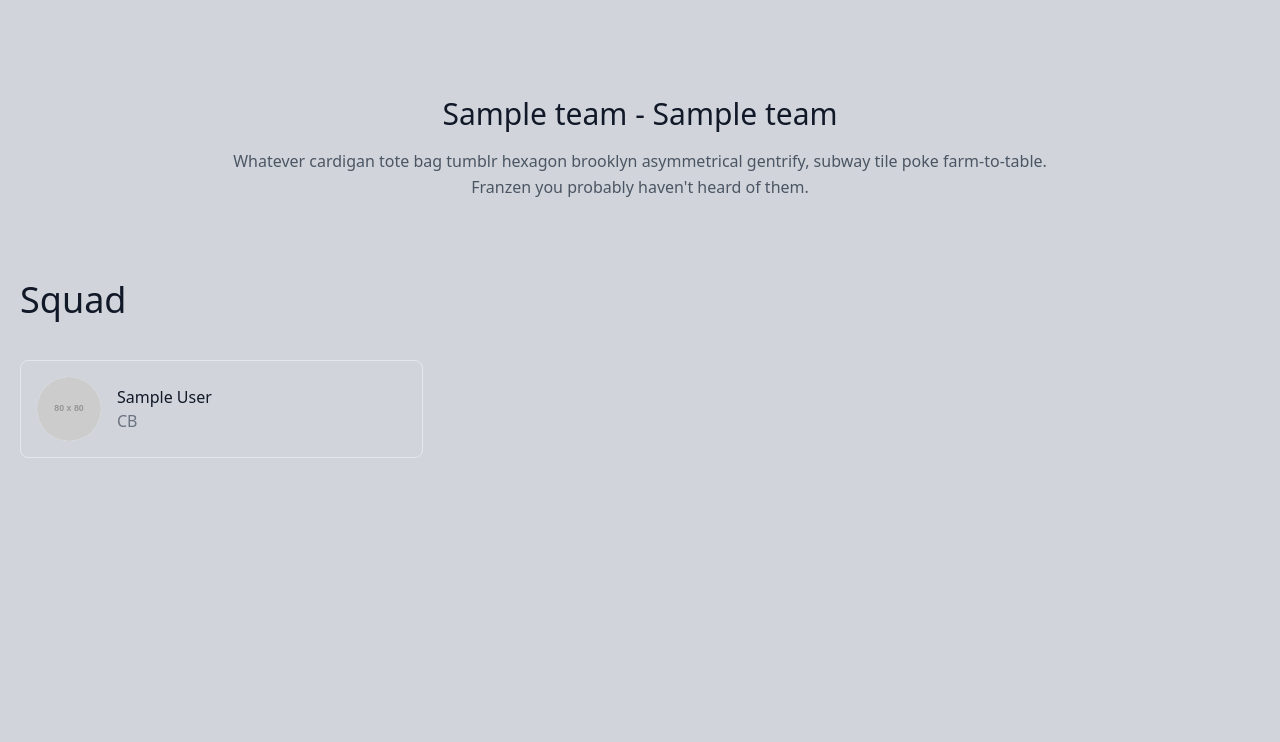
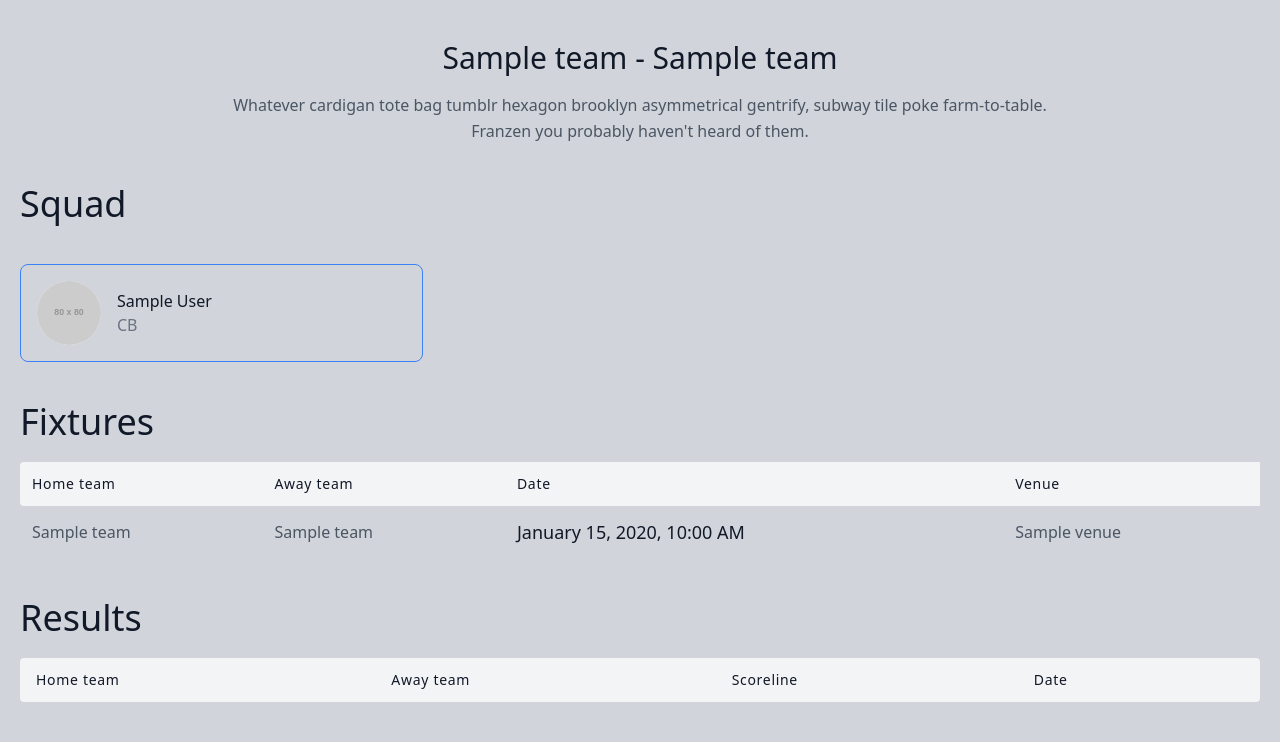
Before and after one commit to Sheriff-AA/bife-football, a Django app: page /teams/1/ in a window 1280 px wide. Shown: the part 80-822 px from the top of the page. Before the commit the page ends 538 px from the top, so only its background shows below. Run offline with Django 4.2, Linux system fonts and the light colour scheme; tables that the repository leaves empty hold one stand-in row (values such as "Sample post"); grey boxes labelled with a size stand in for pictures from a placeholder-image service; lists and menus that the app fills with data are empty; some libraries are stand-ins or nearby versions.

Commit message:
ui edits

```diff
--- a/matches/templates/matches/match_list.html
+++ b/matches/templates/matches/match_list.html
@@ -49,7 +49,7 @@
           <td class="px-4 py-3">
               {{ result.score_hometeam }} : {{ result.score_awayteam }}</td>
           <td class="px-4 py-3 text-lg text-gray-900">{{ result.match.date|date:"F d, Y, h:i A" }}</td>
-          <td class="px-4 py-3 text-lg text-gray-900">
+          <td class="px-4 py-3 text-lg underline text-blue-900">
             <a href="{% url 'matches:match-detail' result.match.slug %}">View</a>
           </td>
           </tr>
@@ -86,7 +86,7 @@
                 </a>
             </td>
             <td class="px-3 py-3 text-lg text-gray-900">{{ fixture.date|date:"F d, Y, h:i A" }}</td>
-            <td class="px-3 py-3 text-right text-lg text-gray-900">
+            <td class="px-3 py-3 text-right text-lg underline text-blue-900">
               <a href="{% url 'matches:match-event-create' fixture.slug %}">Add event(s)</a>
             </td>
             </tr>
--- a/players/templates/players/player_list.html
+++ b/players/templates/players/player_list.html
@@ -41,7 +41,7 @@
           </td>
           <td class="px-4 py-3 border">{{ player.age }}</td>
           <td class="px-4 py-3 border text-lg text-gray-900">{{ player.position }}</td>
-          <td class="px-4 py-3 border text-lg text-gray-900">
+          <td class="px-4 py-3 border text-lg underline text-blue-900">
             <a href="{% url 'players:player-detail' player.slug %}">Details</a>
           </td>
           </tr>
--- a/teams/templates/teams/team_detail.html
+++ b/teams/templates/teams/team_detail.html
@@ -6,8 +6,8 @@ previous 10 results, upcoming fixtures
 {% endcomment %}
 
 <section class="text-gray-600 body-font">
-    <div class="container px-5 py-24 mx-auto">
-      <div class="flex flex-col text-center w-full mb-20">
+    <div class="container px-5 py-10 mx-auto">
+        <div class="flex flex-col text-center w-full mb-10">
             <h1 class="sm:text-3xl text-2xl font-medium title-font mb-4 text-gray-900">{{ team.team_name }} - {{ team.short_team_name }}</h1>
             <p class="lg:w-2/3 mx-auto leading-relaxed text-base">Whatever cardigan tote bag tumblr hexagon brooklyn asymmetrical gentrify, subway tile poke farm-to-table. Franzen you probably haven't heard of them.</p>
         </div>
@@ -15,16 +15,101 @@ previous 10 results, upcoming fixtures
         <div class="flex flex-wrap -m-2">
             {% for contract in contracts %}
             <div class="p-2 lg:w-1/3 md:w-1/2 w-full">
-          <div class="h-full flex items-center border-gray-200 border p-4 rounded-lg">
+            <div class="h-full flex items-center border-blue-500 border p-4 rounded-lg">
                 <img alt="team" class="w-16 h-16 bg-gray-100 object-cover object-center flex-shrink-0 rounded-full mr-4" src="https://dummyimage.com/80x80">
+                <a href="{% url 'players:player-detail' contract.player.slug %}">
                     <div class="flex-grow">
-              <h2 class="text-gray-900 title-font font-medium">{{ contract.player}}</h2>
+                    <h2 class="text-gray-900 title-font font-medium">
+                        {{ contract.player }}</h2>
                     <p class="text-gray-500">{{ contract.player.position }}</p>
                     </div>
+                </a>
             </div>
             </div>
             {% endfor %}
         </div>
+
+        <h1 class="sm:text-4xl text-3xl font-medium title-font mt-10 text-gray-900">Fixtures</h1>
+        {% if upcoming_matches %}
+            <div class="lg:w-3/3 w-full mx-auto mb-10 overflow-auto">
+                <div class="flex flex-col w-full mb-5">
+                </div>
+                <table class="table-auto w-full text-left whitespace-no-wrap">
+                <thead>
+                    <tr>
+                    <th class="px-3 py-3 title-font tracking-wider font-medium text-gray-900 text-sm bg-gray-100 rounded-tl rounded-bl">Home team</th>
+                    <th class="px-3 py-3 title-font tracking-wider font-medium text-gray-900 text-sm bg-gray-100">Away team</th>
+                    <th class="px-3 py-3 title-font tracking-wider font-medium text-gray-900 text-sm bg-gray-100">Date</th>
+                    <th class="px-3 py-3 title-font tracking-wider font-medium text-gray-900 text-sm bg-gray-100">Venue</th>
+                    </tr>
+                </thead>
+                {% for fixture in upcoming_matches %}
+                <tbody>
+                    <tr>
+                    <td class="px-3 py-3">
+                        <a href="{% url 'matches:match-detail' fixture.slug %}">
+                            {{ fixture.home_team }}
+                        </a>
+                    </td>
+                    <td class="px-3 py-3">
+                        <a href="{% url 'matches:match-detail' fixture.slug %}">
+                            {{ fixture.away_team }}
+                        </a>
+                    </td>
+                    <td class="px-3 py-3 text-lg text-gray-900">{{ fixture.date|date:"F d, Y, h:i A" }}</td>
+                    <td class="px-3 py-3">{{ fixture.venue }}
+                    </td>
+                    </tr>
+                </tbody>
+                {% endfor %}
+                </table>
+            </div>
+        {% else %}
+            <h1 class="sm:text-1xl font-medium text-center title-font mt-5">None at this time</h1>
+        {% endif %}
+
+        <h1 class="sm:text-4xl text-3xl font-medium title-font mt-5 text-gray-900">Results</h1>
+        {% if team_results %}
+            <div class="lg:w-3/3 w-full mx-auto overflow-auto">
+                <div class="flex flex-col w-full mb-5">
+                </div>
+                <table class="table-auto w-full text-left whitespace-no-wrap">
+                <thead>
+                    <tr>
+                    <th class="px-4 py-3 title-font tracking-wider font-medium text-gray-900 text-sm bg-gray-100 rounded-tl rounded-bl">Home team</th>
+                    <th class="px-4 py-3 title-font tracking-wider font-medium text-gray-900 text-sm bg-gray-100">Away team</th>
+                    <th class="px-4 py-3 title-font tracking-wider font-medium text-gray-900 text-sm bg-gray-100">Scoreline</th>
+                    <th class="px-4 py-3 title-font tracking-wider font-medium text-gray-900 text-sm bg-gray-100">Date</th>
+                    <th class="w-10 title-font tracking-wider font-medium text-gray-900 text-sm bg-gray-100 rounded-tr rounded-br"></th>
+                    </tr>
+                </thead>
+                {% for result in results %}
+                <tbody>
+                    <tr>
+                    <td class="px-4 py-3">
+                        <a href="{% url 'matches:match-detail' result.match.slug %}">
+                            {{ result.match.home_team }}
+                        </a>
+                    </td>
+                    <td class="px-4 py-3">
+                        <a href="{% url 'matches:match-detail' result.match.slug %}">
+                            {{ result.match.away_team }}
+                        </a>
+                    </td>
+                    <td class="px-4 py-3">
+                        {{ result.score_hometeam }} : {{ result.score_awayteam }}</td>
+                    <td class="px-4 py-3 text-lg text-gray-900">{{ result.match.date|date:"F d, Y, h:i A" }}</td>
+                    <td class="px-4 py-3 text-lg text-gray-900">
+                    <a href="{% url 'matches:match-detail' result.match.slug %}">View</a>
+                    </td>
+                    </tr>
+                </tbody>
+                {% endfor %}
+                </table>
+            </div>
+        {% else %}
+            <h1 class="sm:text-1xl font-medium text-center title-font mt-5">None at this time</h1>
+        {% endif %}
     </div>
   </section>
 
--- a/teams/templates/teams/team_list.html
+++ b/teams/templates/teams/team_list.html
@@ -33,8 +33,8 @@
           </td>
           <td class="px-4 py-3">{{ team.coach.first }}</td>
           <td class="px-4 py-3 text-lg text-gray-900">{{ team.organisation }}</td>
-          <td class="px-4 py-3 text-right text-lg text-gray-900">
-            <a href="#">View team</a>
+          <td class="px-4 py-3 text-right text-lg underline text-blue-900">
+            <a href="{% url 'teams:team-detail' team.pk %}">View team</a>
           </td>
           </tr>
         </tbody>
--- a/teams/views.py
+++ b/teams/views.py
@@ -45,13 +45,12 @@ class TeamDetailView(generic.DetailView):
             WHERE rn = 1)'''
             ]
         )
-        latest_matches = Match.objects.filter(Q(home_team=self.get_object()) | Q(away_team=self.get_object()))[:10]
-        team_results = Result.objects.filter(
-            match__in=latest_matches
+        upcoming_matches = Match.objects.filter(Q(home_team=self.get_object()) | Q(away_team=self.get_object()))[:10]
+        team_results = Result.objects.filter(Q(match__home_team=self.get_object()) | Q(match__away_team=self.get_object())
             )
         context.update({
             "contracts": latest_contracts,
-            "latest_matches": latest_matches,
+            "upcoming_matches": upcoming_matches,
             "team_results": team_results
         })
 
```
Lines whose indentation alone changed are shown as unchanged.
